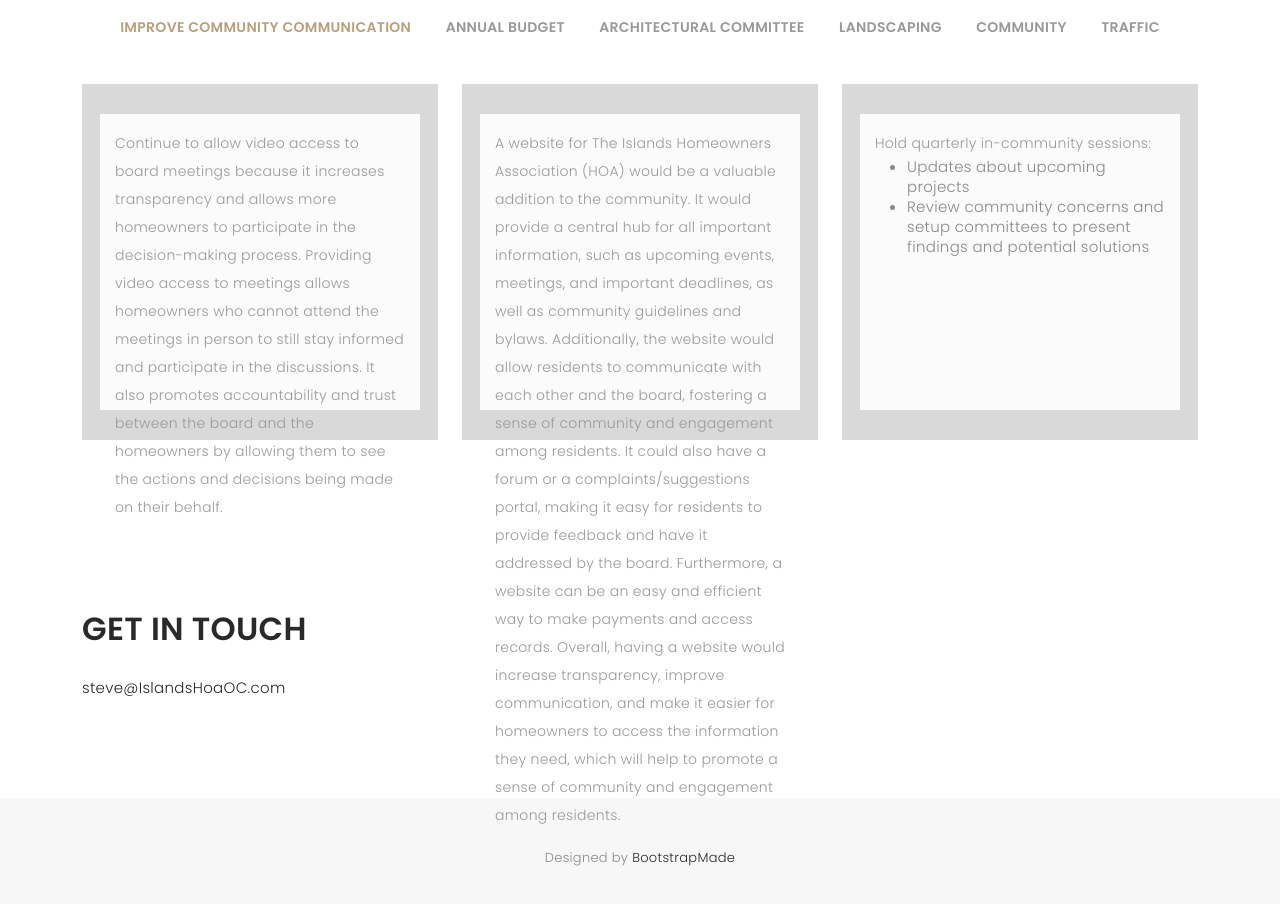
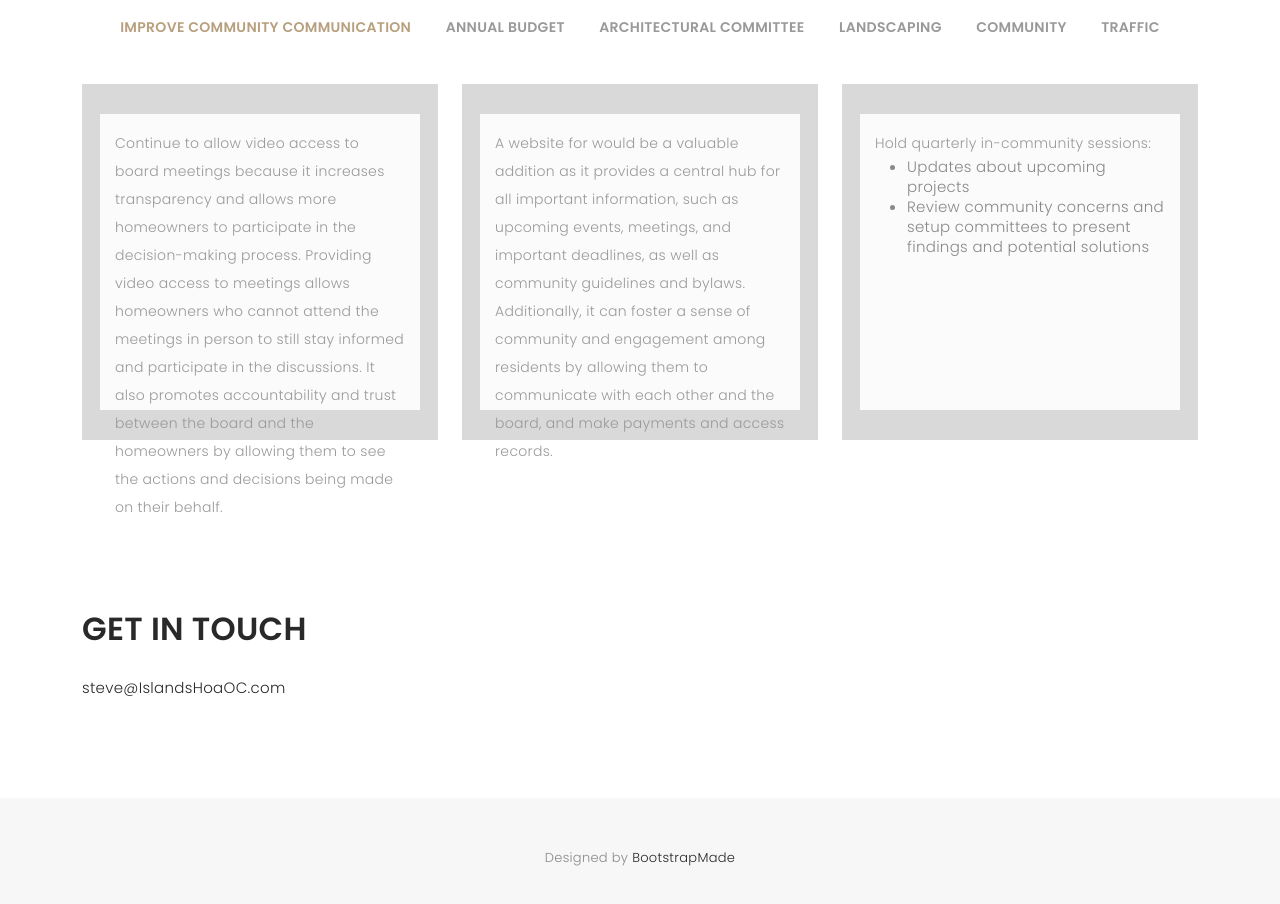
Before and after one commit to sanderson82/IslandsHoaOC, a plain HTML site: page index.html in a window 1280 px wide. Shown: the part 1740-2644 px from the top of the page. Drawn offline with nearby package versions, Linux system fonts and the light colour scheme; a web font is replaced by a local one.

Commit message:
Update Website

```diff
--- a/index.html
+++ b/index.html
@@ -137,7 +137,7 @@
           <div class="col-lg-4 col-md-6 portfolio-item filter-communication">
             <img src="assets/img/portfolio/portfolio.png" class="img-fluid" alt="">
             <div class="portfolio-info">
-              <p>A website for The Islands Homeowners Association (HOA) would be a valuable addition to the community. It would provide a central hub for all important information, such as upcoming events, meetings, and important deadlines, as well as community guidelines and bylaws. Additionally, the website would allow residents to communicate with each other and the board, fostering a sense of community and engagement among residents. It could also have a forum or a complaints/suggestions portal, making it easy for residents to provide feedback and have it addressed by the board. Furthermore, a website can be an easy and efficient way to make payments and access records. Overall, having a website would increase transparency, improve communication, and make it easier for homeowners to access the information they need, which will help to promote a sense of community and engagement among residents.</p>
+              <p>A website for would be a valuable addition as it provides a central hub for all important information, such as upcoming events, meetings, and important deadlines, as well as community guidelines and bylaws. Additionally, it can foster a sense of community and engagement among residents by allowing them to communicate with each other and the board, and make payments and access records.</p>
             </div>
           </div>
 
```
